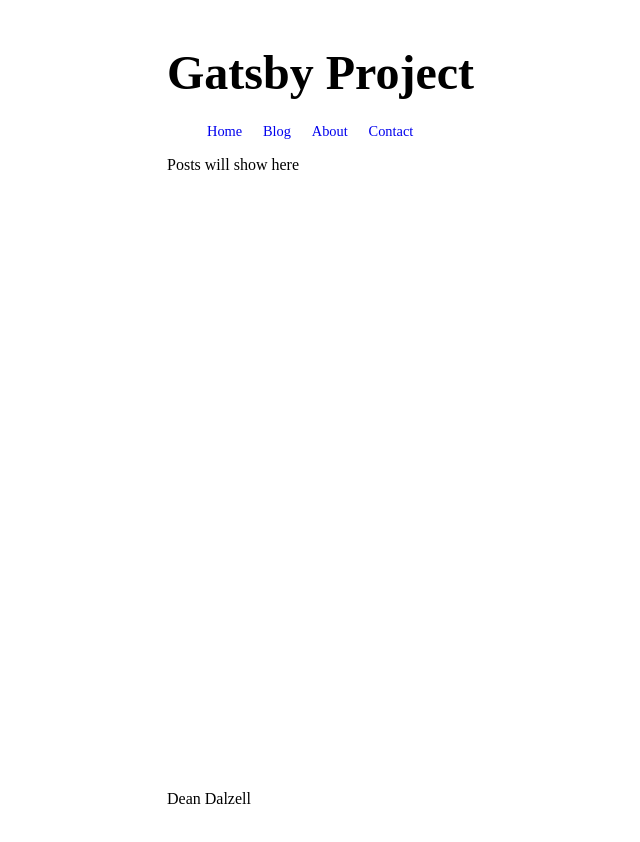
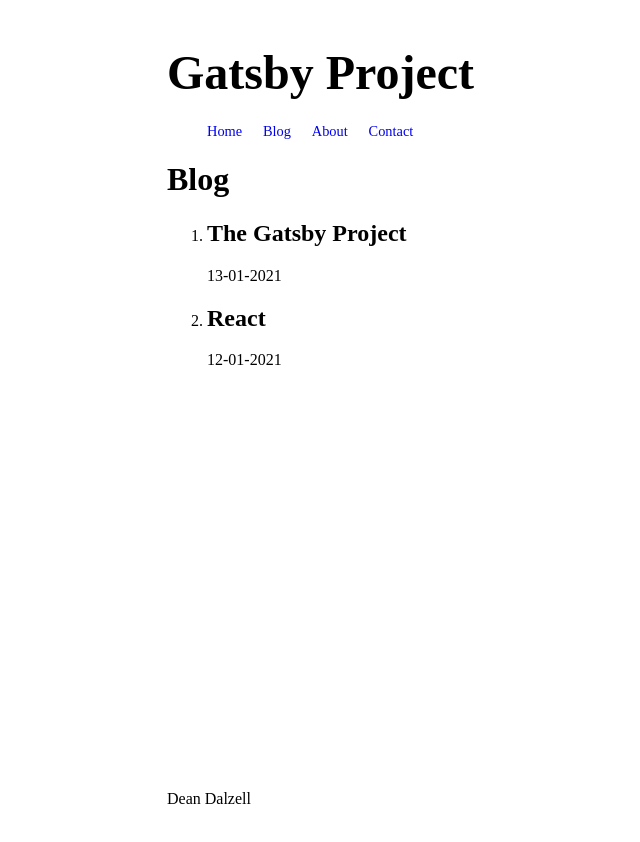
Before and after one commit to DeanDal1000/Gatsby-Project, a Gatsby site: page /blog in a window 1280 px wide. Shown: the whole page, without its empty margins (98-738 px from the left). Built offline with nearby package versions, Linux system fonts and the light colour scheme; Gatsby itself is replaced by a stand-in of ours.

Commit message:
Blog API

```diff
--- a/gatsby-config.js
+++ b/gatsby-config.js
@@ -10,5 +10,15 @@
     author: "Dean Dalzell",
   },
   /* Your site config here */
-  plugins: ["gatsby-plugin-sass"],
+  plugins: [
+    "gatsby-plugin-sass",
+    {
+      resolve: "gatsby-source-filesystem",
+      options: {
+        name: "src",
+        path: `${__dirname}/src/`,
+      },
+    },
+    "gatsby-transformer-remark",
+  ],
 }
--- a/package.json
+++ b/package.json
@@ -6,7 +6,7 @@
   "license": "0BSD",
   "scripts": {
     "build": "gatsby build",
-    "develop": "gatsby develop",
+    "develop": "GATSBY_GRAPHQL_IDE=playground gatsby develop",
     "format": "prettier --write \"**/*.{js,jsx,ts,tsx,json,md}\"",
     "start": "npm run develop",
     "serve": "gatsby serve",
@@ -16,11 +16,14 @@
   "dependencies": {
     "gatsby": "^2.26.1",
     "gatsby-plugin-sass": "^3.0.0",
+    "gatsby-source-filesystem": "^2.9.0",
+    "gatsby-transformer-remark": "^2.14.0",
     "node-sass": "^5.0.0",
     "react": "^16.12.0",
     "react-dom": "^16.12.0"
   },
   "devDependencies": {
+    "env-cmd": "^10.1.0",
     "prettier": "2.2.1"
   },
   "repository": {
--- a/src/components/footer.js
+++ b/src/components/footer.js
@@ -13,7 +13,7 @@
   `)
   return (
     <footer>
-      <p> {data.site.siteMetadata.author} </p>
+      <p> {data.site.siteMetadata.author}</p>
     </footer>
   )
 }
--- a/src/pages/blog.js
+++ b/src/pages/blog.js
@@ -1,11 +1,37 @@
 import React from "react"
 import Layout from "../components/layout"
+import { graphql, useStaticQuery } from "gatsby"
 
 const BlogPage = () => {
+  const data = useStaticQuery(graphql`
+    query {
+      allMarkdownRemark {
+        edges {
+          node {
+            frontmatter {
+              title
+              date
+            }
+          }
+        }
+      }
+    }
+  `)
+
   return (
     <Layout>
       <div>
-        <p>Posts will show here</p>
+        <h1>Blog</h1>
+        <ol>
+          {data.allMarkdownRemark.edges.map(edge => {
+            return (
+              <li>
+                <h2> {edge.node.frontmatter.title} </h2>
+                <p> {edge.node.frontmatter.date}</p>
+              </li>
+            )
+          })}
+        </ol>
       </div>
     </Layout>
   )
--- /dev/null
+++ b/src/posts/gatsby.md
@@ -0,0 +1,6 @@
+---
+title: "The Gatsby Project"
+date: "13-01-2021"
+---
+
+I just started a Gatsby Project
--- /dev/null
+++ b/src/posts/react.md
@@ -0,0 +1,6 @@
+---
+title: "React"
+date: "12-01-2021"
+---
+
+React Stuff
```
Also changed, not shown: 1 other file.
